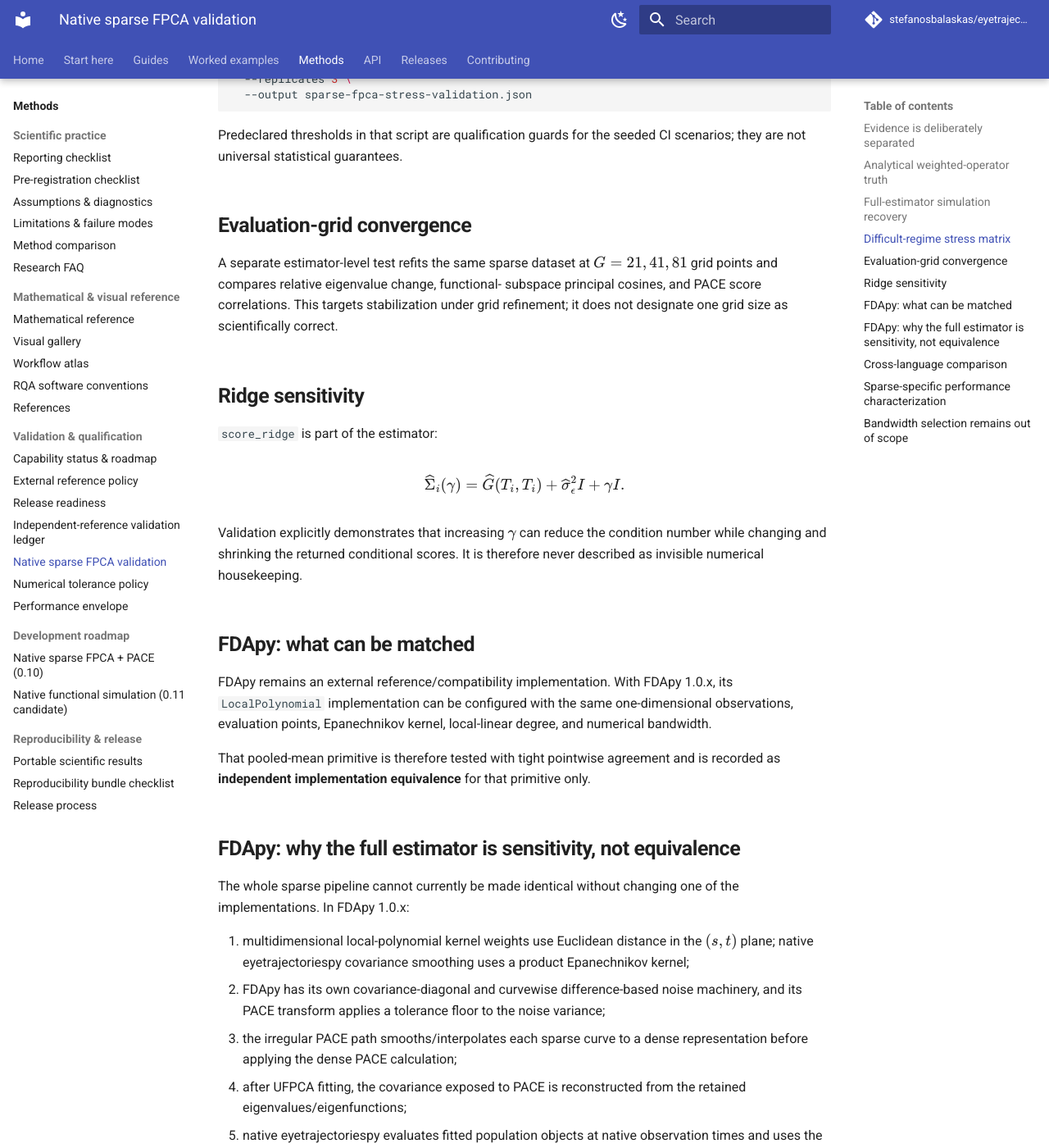
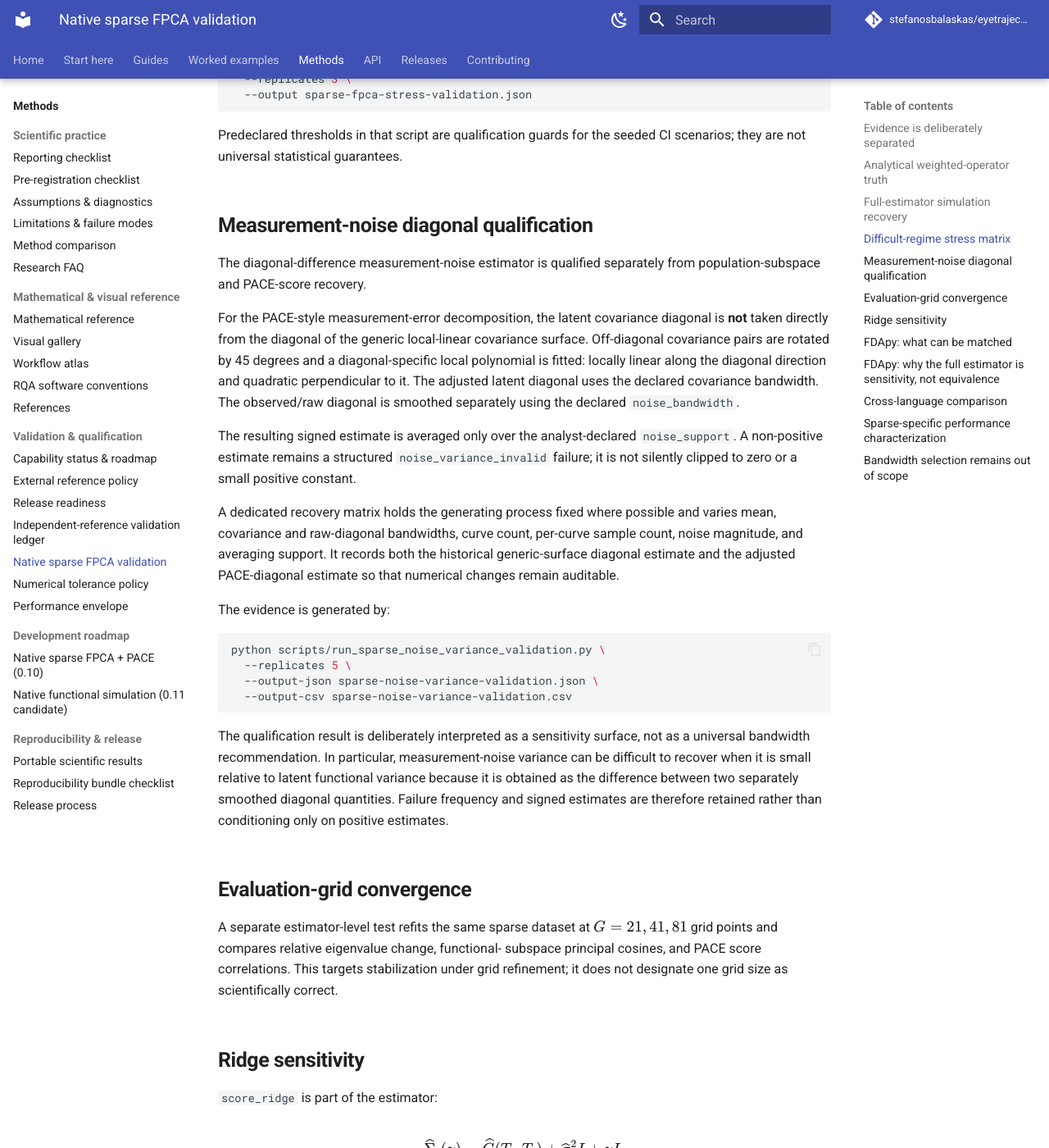
Before and after one commit to stefanosbalaskas/eyetrajectoriespy, an MkDocs documentation site: the page built from docs/validation/sparse-fpca-validation.md, in a window 1280 px wide and 1400 px high, scrolled down 2199 px. Shown: the whole window at 82% size. Built offline with MkDocs 1.6.1 and Material for MkDocs 9.7.7, drawn with Linux system fonts in a browser that asks for light colours; comment, search, counter and statistics services are not loaded.

Commit message:
Document sparse noise-variance recovery qualification

````diff
--- a/docs/validation/sparse-fpca-validation.md
+++ b/docs/validation/sparse-fpca-validation.md
@@ -87,6 +87,47 @@ python scripts/run_sparse_fpca_stress_validation.py \
 
 Predeclared thresholds in that script are qualification guards for the seeded
 CI scenarios; they are not universal statistical guarantees.
+
+## Measurement-noise diagonal qualification
+
+The diagonal-difference measurement-noise estimator is qualified separately
+from population-subspace and PACE-score recovery.
+
+For the PACE-style measurement-error decomposition, the latent covariance
+diagonal is **not** taken directly from the diagonal of the generic
+local-linear covariance surface. Off-diagonal covariance pairs are rotated by
+45 degrees and a diagonal-specific local polynomial is fitted: locally linear
+along the diagonal direction and quadratic perpendicular to it. The adjusted
+latent diagonal uses the declared covariance bandwidth. The observed/raw
+diagonal is smoothed separately using the declared `noise_bandwidth`.
+
+The resulting signed estimate is averaged only over the analyst-declared
+`noise_support`. A non-positive estimate remains a structured
+`noise_variance_invalid` failure; it is not silently clipped to zero or a
+small positive constant.
+
+A dedicated recovery matrix holds the generating process fixed where possible
+and varies mean, covariance and raw-diagonal bandwidths, curve count,
+per-curve sample count, noise magnitude, and averaging support. It records both
+the historical generic-surface diagonal estimate and the adjusted
+PACE-diagonal estimate so that numerical changes remain auditable.
+
+The evidence is generated by:
+
+```bash
+python scripts/run_sparse_noise_variance_validation.py \
+  --replicates 5 \
+  --output-json sparse-noise-variance-validation.json \
+  --output-csv sparse-noise-variance-validation.csv
+```
+
+The qualification result is deliberately interpreted as a sensitivity
+surface, not as a universal bandwidth recommendation. In particular,
+measurement-noise variance can be difficult to recover when it is small
+relative to latent functional variance because it is obtained as the
+difference between two separately smoothed diagonal quantities. Failure
+frequency and signed estimates are therefore retained rather than conditioning
+only on positive estimates.
 
 ## Evaluation-grid convergence
 
````
